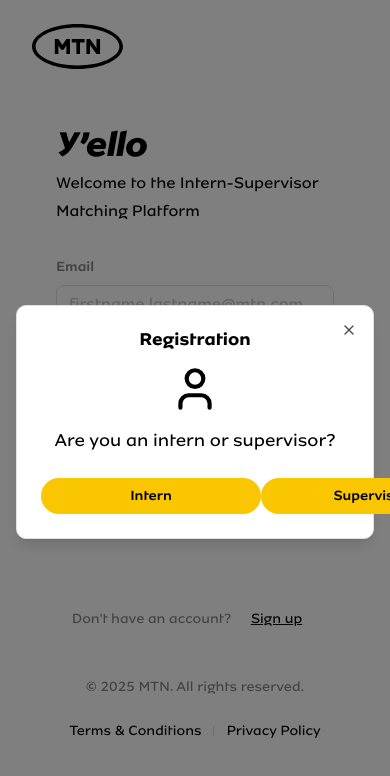
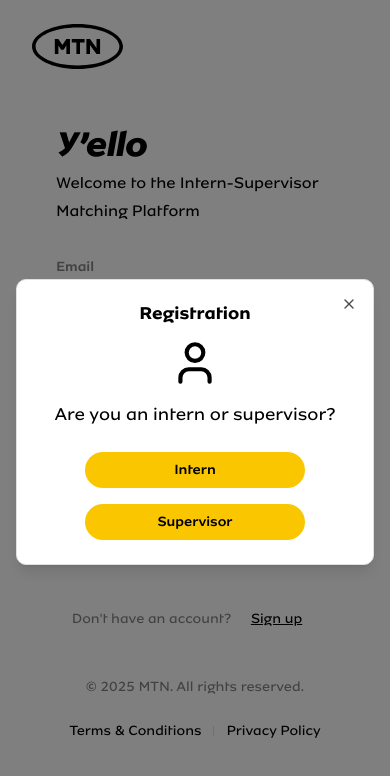
Before and after one commit to Intern-Compass/frontend, a Next.js app: page /login in a window 390 px wide. Both pictures are taken after a click on the button "Sign up". Shown: the top 776 px of the page. Built offline with nearby package versions, Linux system fonts and the light colour scheme.

Commit message:
made register dialog responsive

```diff
--- a/components/features/auth/register-dialog.tsx
+++ b/components/features/auth/register-dialog.tsx
@@ -38,7 +38,7 @@
               <User className="size-12.5" />
               <span className="text-lg">Are you an intern or supervisor?</span>
             </span>
-            <span className="flex justify-between">
+            <span className="flex flex-col items-center gap-4 md:flex-row">
               <Button
                 asChild
                 className="text-black rounded-[9999px] py-2 px-4 w-full max-w-55"
```
